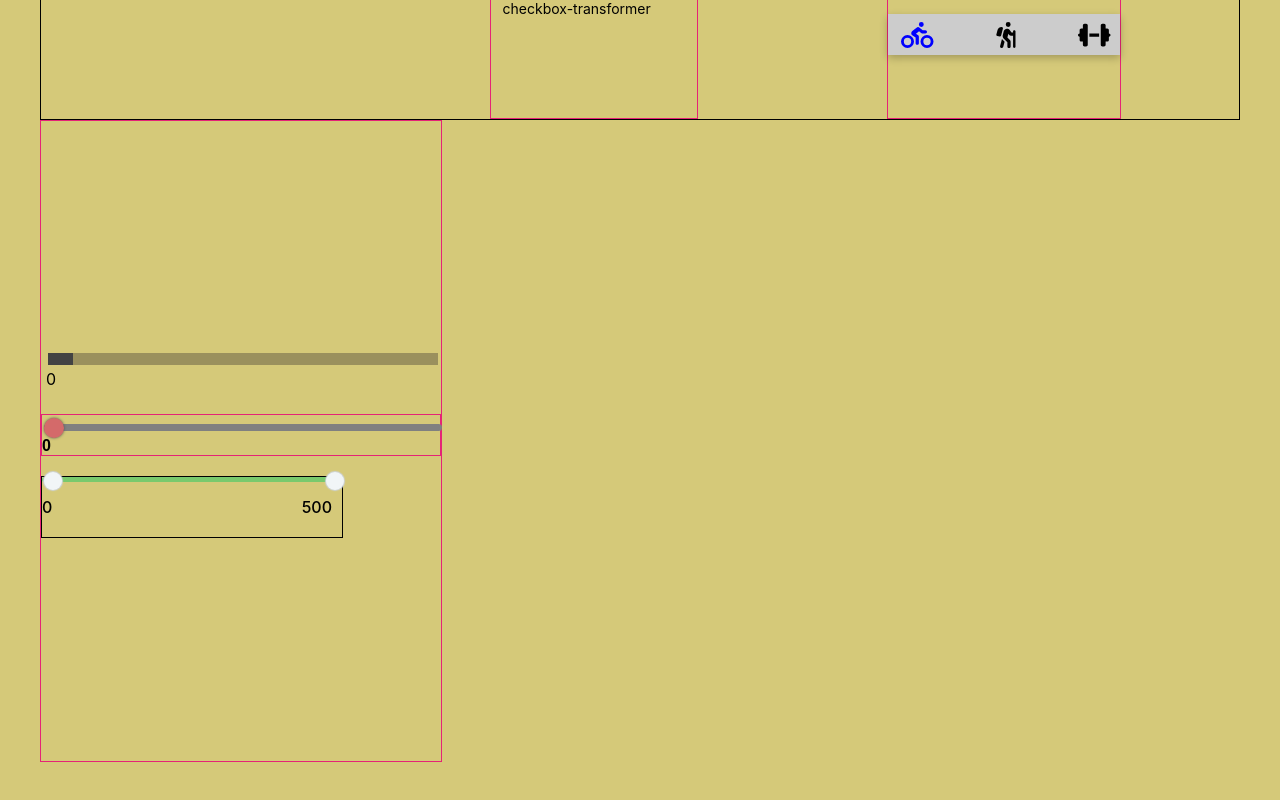
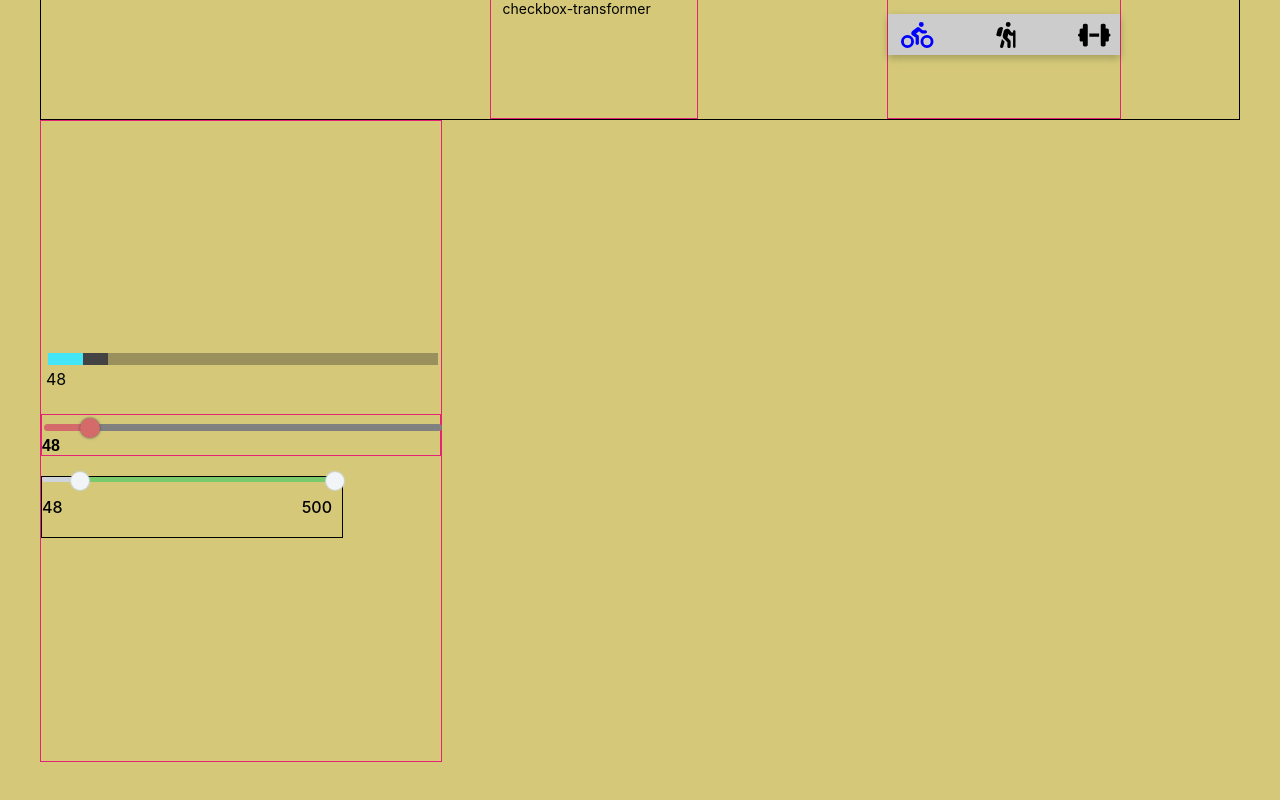
Before and after one commit to voyager5874/flashcards, a React (Create React App) app: page / in a window 1280 px wide. Shown: the part 603-1403 px from the top of the page. Built offline with nearby package versions, Linux system fonts and the light colour scheme.

Commit message:
refactor RangeSlider component, use ref to update input value, call setState function only on finishing input thumb move

```diff
--- a/src/features/ui/Range/RangeSlider.tsx
+++ b/src/features/ui/Range/RangeSlider.tsx
@@ -1,4 +1,4 @@
-import { ChangeEvent, CSSProperties, FC, ReactElement, useEffect, useRef } from 'react';
+import { ChangeEvent, FC, ReactElement, useEffect, useRef } from 'react';
 
 import { DEFAULT_MIN, HUNDRED_PERCENTS } from 'features/ui/Range/const';
 import styles from 'features/ui/Range/RangeSlider.module.scss';
@@ -14,38 +14,41 @@ export const RangeSlider: FC<SuperRangePropsType> = ({
   ...restProps // все остальные пропсы попадут в объект restProps
 }): ReactElement => {
   const rangeRef = useRef<HTMLInputElement>(null);
-
-  const onChangeCallback = (e: ChangeEvent<HTMLInputElement>): void => {
-    if (onChange) onChange(e);
-
-    if (onChangeRange) onChangeRange(Number(e.currentTarget.value));
+  useEffect(() => {
+    if (!rangeRef.current) return;
+    rangeRef.current.value = `${value}`;
+    rangeRef.current.style.backgroundSize = `${
+      (Number(rangeRef.current.value) * HUNDRED_PERCENTS) / max
+    }% 100%`;
+  }, [value]);
+  const setNewRange = (): void => {
+    if (!rangeRef.current) return;
+    if (onChangeRange) onChangeRange(Number(rangeRef.current.value));
   };
 
-  const getUnfilledRangeTrackPercents = (): number =>
-    (Number(value) * HUNDRED_PERCENTS) / max;
-  const getUnfilledRangeTrackCSSProperty = (): CSSProperties => ({
-    backgroundSize: `${getUnfilledRangeTrackPercents()}% 100%`,
-  });
-
-  // useEffect(() => {
-  //   if (!rangeRef.current) return;
-  //   rangeRef.current.style.backgroundSize = `${getUnfilledRangeTrackPercents()}% 100%`;
-  // }, [value, max, getUnfilledRangeTrackPercents]);
+  const handleInputOnChangeEvent = (event: ChangeEvent<HTMLInputElement>) => {
+    if (onChange) onChange(event);
+    if (!rangeRef.current) return;
+    rangeRef.current.style.backgroundSize = `${
+      (Number(rangeRef.current.value) * HUNDRED_PERCENTS) / max
+    }% 100%`;
+  };
 
   const finalRangeClassName = `${styles.slider} ${className}`;
 
   return (
     <div className={styles.wrapper}>
       <input
-        value={value}
+        // value={value}
+        // less renders but kind of violation of flux
         min={min || DEFAULT_MIN}
         max={max}
-        onChange={onChangeCallback}
+        onMouseUp={setNewRange}
+        onChange={handleInputOnChangeEvent}
         className={finalRangeClassName}
         {...restProps}
         type="range"
         ref={rangeRef}
-        style={getUnfilledRangeTrackCSSProperty()}
       />
       <span>{value}</span>
     </div>
--- a/src/pages/ComponentsTest/ComponentsTest.tsx
+++ b/src/pages/ComponentsTest/ComponentsTest.tsx
@@ -24,7 +24,7 @@ const GAP = 48;
 
 export const ComponentsTest = (): ReactElement => {
   const [value, onChangeOption] = useState(arr[FIRST_ITEM_INDEX]);
-  const [value1, setValue1] = useState(MIN_VALUE);
+  const [value1, setValue1] = useState(GAP);
   const [value2, setValue2] = useState(MAX_VALUE);
   const doubleRangeChangeHandler = (values: [number, number]): void => {
     setValue1(values[FIRST_ITEM_INDEX]);
```
